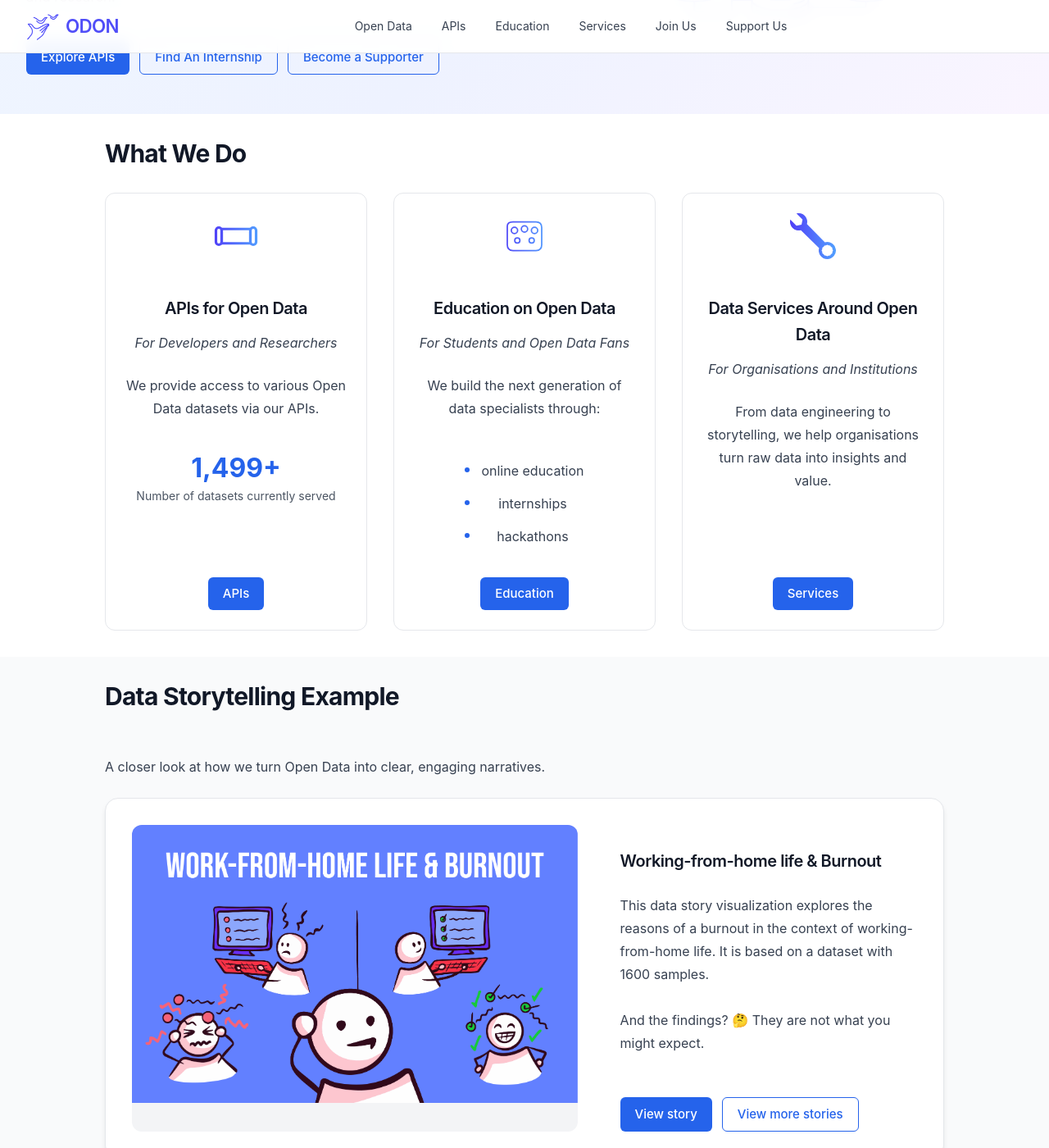
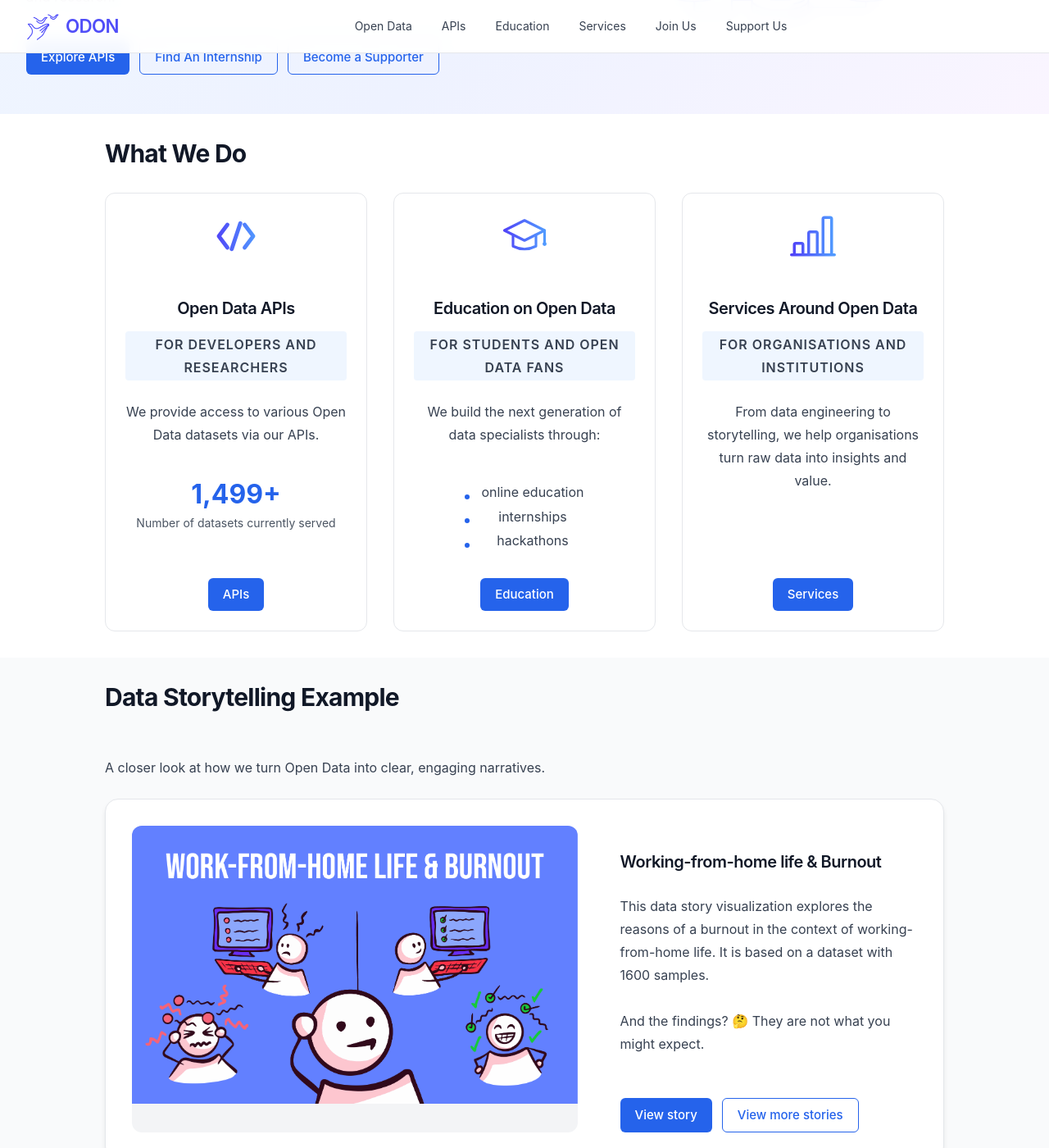
Before and after one commit to verein-odon/verein-odon.github.io, a Jekyll site: the page built from docs/en/index.md, in a window 1280 px wide and 1400 px high, scrolled down 313 px. Shown: the whole window at 82% size. Built offline with Jekyll 4.4.1, drawn with Linux system fonts in a browser that asks for light colours.

Commit message:
Layout improvements

```diff
--- a/docs/assets/main.scss
+++ b/docs/assets/main.scss
@@ -729,13 +729,17 @@ a.btn-primary, a.btn-primary:hover {
 
 .card .card-text-list {
   color: var(--color-gray-600);
-  line-height: 1.75;
   margin: 0.5rem auto 1rem;
   padding-left: 1.5rem;
   list-style-position: outside;
   align-self: center;
   width: max-content;
   max-width: 100%;
+}
+
+.card .card-text-list li {
+  line-height: 1.1;
+  margin-bottom: 0.1rem;
 }
 
 /* People section (Association page) */
@@ -1921,10 +1925,17 @@ td {
 }
 
 .membership-subtitle {
-  font-size: 0.875rem;
-  color: var(--color-gray-500);
-  font-style: italic;
-  margin-bottom: 1rem;
+  display: inline-block;
+  font-size: 0.7rem;
+  font-weight: 600;
+  font-style: normal;
+  letter-spacing: 0.06em;
+  text-transform: uppercase;
+  color: var(--color-blue-600);
+  background: var(--color-blue-50);
+  border-radius: 0.25rem;
+  padding: 0.15rem 0.5rem;
+  margin-bottom: 0.75rem;
 }
 
 .membership-card p {
--- a/docs/en/index.md
+++ b/docs/en/index.md
@@ -20,7 +20,7 @@ last_updated: "2025-03-10 14:30"
                 <div class="card-icon">
                     <img src="/assets/images/icons/apis.svg" alt="API visualization" loading="lazy">
                 </div>
-                <h3>APIs for Open Data</h3>
+                <h3>Open Data APIs</h3>
                 <p class="membership-subtitle">For Developers and Researchers</p>
                 <p class="card-text">We provide access to various Open Data datasets via our APIs.
                 </p>
@@ -46,9 +46,9 @@ last_updated: "2025-03-10 14:30"
             </div>
             <div class="card">
                 <div class="card-icon">
-                    <img src="/assets/images/icons/wrench.svg" alt="Data services" loading="lazy">
+                    <img src="/assets/images/icons/storytelling.svg" alt="Data services" loading="lazy">
                 </div>
-                <h3>Data Services Around Open Data</h3>
+                <h3>Services Around Open Data</h3>
                 <p class="membership-subtitle">For Organisations and Institutions</p>
                 <p class="card-text">From data engineering to storytelling, we help organisations turn raw data into insights and value.
                 </p>
```
Also changed, not shown: docs/assets/images/icons/apis.svg, docs/assets/images/icons/education.svg.
